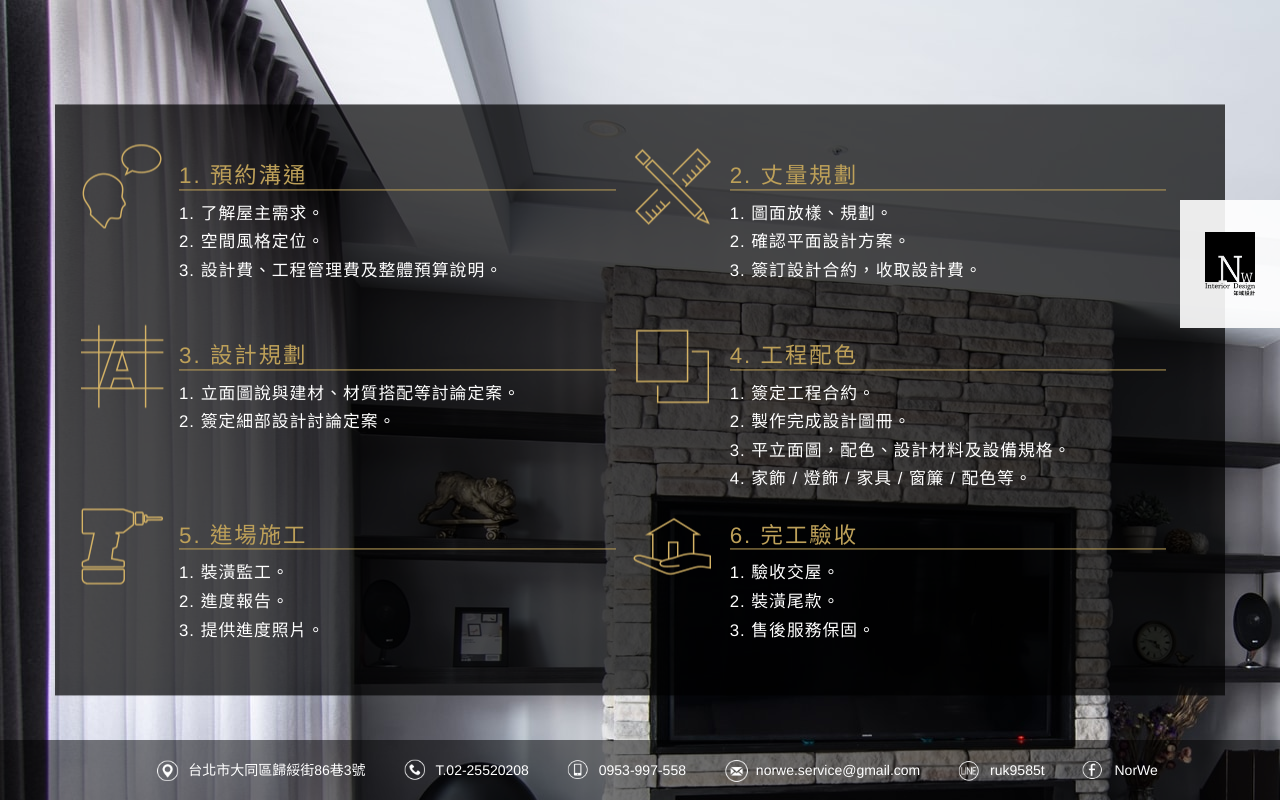
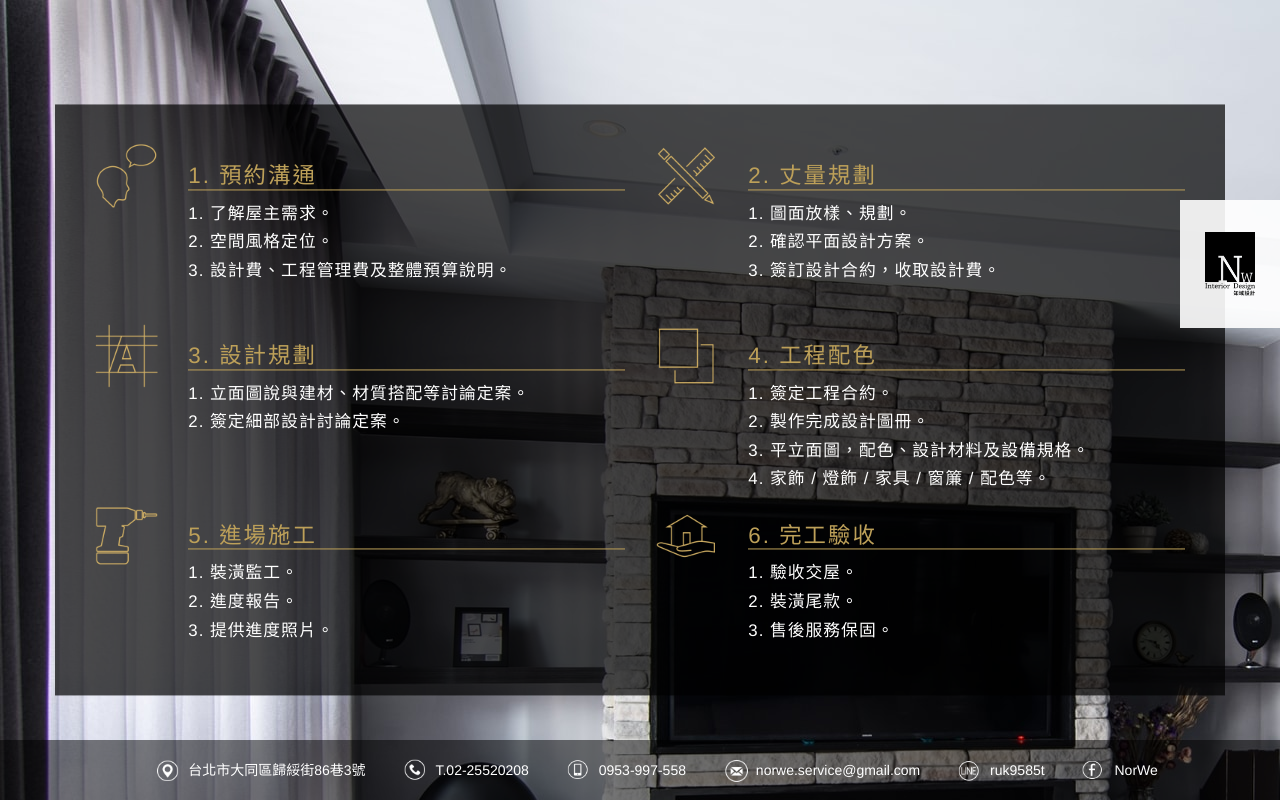
Before and after one commit to PJCHENder/F2EProjects, a PHP site: page /process.html in a window 1280 px wide. Run offline with PHP 8.4, Linux system fonts and the light colour scheme.

Commit message:
進行一些修改

```diff
--- a/norwe/css/style_index.css
+++ b/norwe/css/style_index.css
@@ -78,7 +78,9 @@ body {
     height: 100vh;
     background-color: #000;
     background-size: cover;
+    background-attachment: fixed;
     position: relative;
+
 }
 
 .index_bg {
--- a/norwe/css/style_subpage.css
+++ b/norwe/css/style_subpage.css
@@ -100,6 +100,15 @@
 
 /* Process 部分 */
 
+.pj_process_container {
+    background: rgba(0, 0, 0, 0.7);
+    padding: 40px;
+    position: absolute;
+    top: 50%;
+    left: 50%;
+    transform: translate(-50%, -50%)
+}
+
 .process_bg {
     background: url("../img/06-min.jpg")
 }
@@ -119,40 +128,6 @@
     letter-spacing: 1px;
     line-height: 1.7em;
 }
-
-.process_icon {
-    width: 84px;
-    height: 84px;
-}
-
-.process_icon_ml {
-/*    margin-left: 15px;*/
-}
-
-.process_comunicate {
-    background: url("../img/process_icon3.png") no-repeat center;
-}
-
-.process_measure {
-    background: url("../img/process_icon4.png") no-repeat center;
-}
-
-.process_design {
-    background: url("../img/process_icon1.png") no-repeat center;
-}
-
-.process_color {
-    background: url("../img/process_icon5.png") no-repeat center;
-}
-
-.process_engineer {
-    background: url("../img/process_icon2.png") no-repeat center;
-}
-
-.process_finish {
-    background: url("../img/process_icon6.png") no-repeat center;
-}
-
 @media (max-width: 1680px) {
     .process_title {
         font-size: 1.6em;
--- a/norwe/process.html
+++ b/norwe/process.html
@@ -40,9 +40,11 @@
         </ul>
     </nav>
     <main class="main process_bg">
-        <div class="pj_about_container container">
+        <div class="pj_process_container container">
             <div class="row">
-                <div class="process_comunicate process_icon col-xs-4 col-sm-4 col-md-1"></div>
+                <div class="process_comunicate process_icon col-xs-4 col-sm-4 col-md-1">
+                    <img class="img-responsive" src="img/process_icon3.png" alt="">
+                </div>
                 <div class="col-xs-8 col-sm-8 col-md-5">
                     <h3 class="process_title">1. 預約溝通</h3>
                     <ul class="process_content">
@@ -51,7 +53,9 @@
                         <li>3. 設計費、工程管理費及整體預算說明。</li>
                     </ul>
                 </div>
-                <div class="process_icon_ml process_measure process_icon col-xs-4 col-sm-4 col-md-1 col-md-off"></div>
+                <div class="process_measure process_icon col-xs-4 col-sm-4 col-md-1">
+                    <img class="img-responsive" src="img/process_icon4.png" alt="">
+                </div>
                 <div class="col-xs-8 col-sm-8 col-md-5">
                     <h3 class="process_title">2. 丈量規劃</h3>
                     <ul class="process_content">
@@ -63,7 +67,9 @@
                 </div>
             </div>
             <div class="row">
-                <div class="process_design process_icon col-xs-4 col-sm-4 col-md-1"></div>
+                <div class="process_design process_icon col-xs-4 col-sm-4 col-md-1">
+                    <img class="img-responsive" src="img/process_icon1.png" alt="">
+                </div>
                 <div class="col-xs-8 col-sm-8 col-md-5">
                     <h3 class="process_title">3. 設計規劃</h3>
                     <ul class="process_content">
@@ -71,7 +77,9 @@
                         <li>2. 簽定細部設計討論定案。</li>
                     </ul>
                 </div>
-                <div class="process_icon_ml process_color process_icon col-xs-4 col-sm-4 col-md-1"></div>
+                <div class="process_color process_icon col-xs-4 col-sm-4 col-md-1">
+                    <img class="img-responsive" src="img/process_icon5.png" alt="">
+                </div>
                 <div class="col-xs-8 col-sm-8 col-md-5">
                     <h3 class="process_title">4. 工程配色</h3>
                     <ul class="process_content">
@@ -83,7 +91,9 @@
                 </div>
             </div>
             <div class="row">
-                <div class="process_engineer process_icon col-xs-4 col-sm-4 col-md-1"></div>
+                <div class="process_engineer process_icon col-xs-4 col-sm-4 col-md-1">
+                    <img class="img-responsive" src="img/process_icon2.png" alt="">
+                </div>
                 <div class="col-xs-8 col-sm-8 col-md-5">
                     <h3 class="process_title">5. 進場施工</h3>
                     <ul class="process_content">
@@ -92,7 +102,9 @@
                         <li>3. 提供進度照片。</li>
                     </ul>
                 </div>
-                <div class="process_icon_ml process_finish process_icon col-xs-4 col-sm-4 col-md-1"></div>
+                <div class="process_finish process_icon col-xs-4 col-sm-4 col-md-1">
+                    <img class="img-responsive" src="img/process_icon6.png" alt="">
+                </div>
                 <div class="col-xs-8 col-sm-8 col-md-5">
                     <h3 class="process_title">6. 完工驗收</h3>
                     <ul class="process_content">
```
